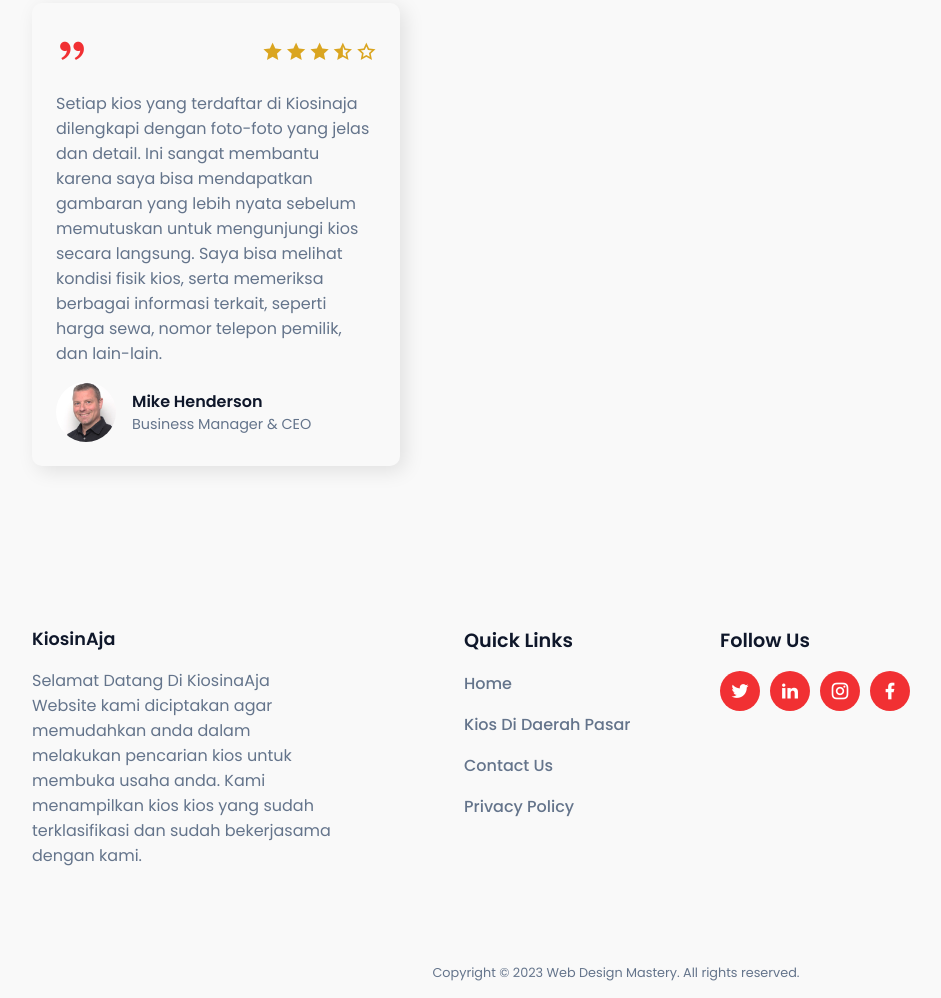
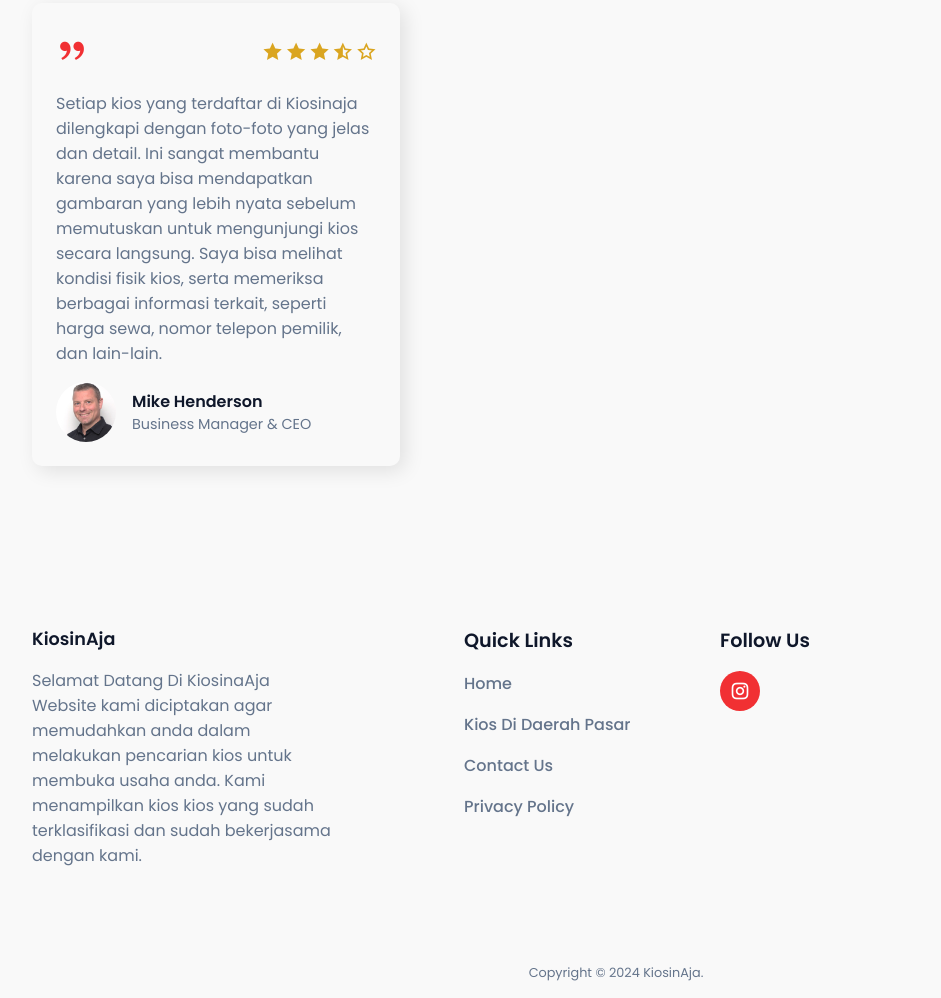
Before and after one commit to Rendiyansah/Kiosinja, a plain HTML site: page detaildaerah.html in a window 1280 px wide. Shown: the part 4330-5328 px from the top of the page, without its empty margins (24-965 px from the left). Drawn offline with nearby package versions, Linux system fonts and the light colour scheme.

Commit message:
detaildaerah.html

```diff
--- a/detaildaerah.html
+++ b/detaildaerah.html
@@ -573,22 +573,13 @@
           <h4>Follow Us</h4>
           <div class="footer__socials">
             <span>
-              <a href="#"><i class="ri-twitter-fill"></i></a>
-            </span>
-            <span>
-              <a href="#"><i class="ri-linkedin-fill"></i></a>
-            </span>
-            <span>
-              <a href="#"><i class="ri-instagram-line"></i></a>
-            </span>
-            <span>
-              <a href="#"><i class="ri-facebook-fill"></i></a>
+              <a href="https://www.instagram.com/kiosinaja.id/profilecard/?igsh=MXVjOXJzd2FzMDJxdA=="><i class="ri-instagram-line"></i></a>
             </span>
           </div>
         </div>
       </div>
       <div class="footer__bar">
-        Copyright © 2023 Web Design Mastery. All rights reserved.
+        Copyright © 2024 KiosinAja.
       </div>
     </footer>
 
```
